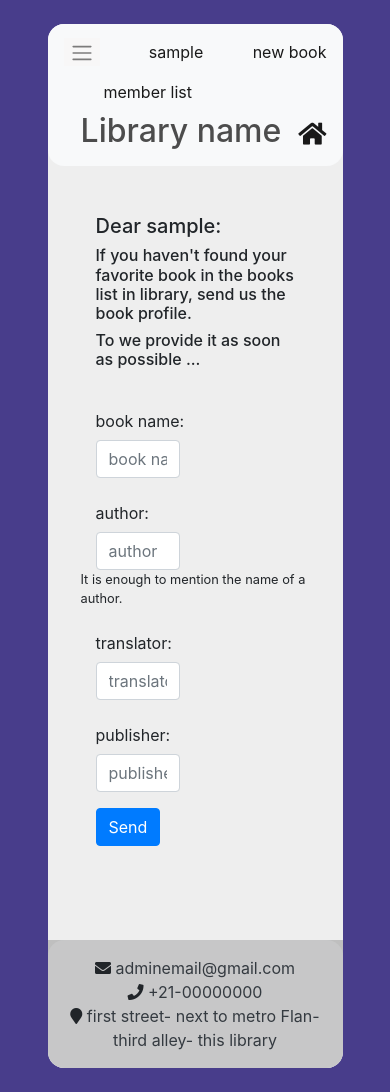
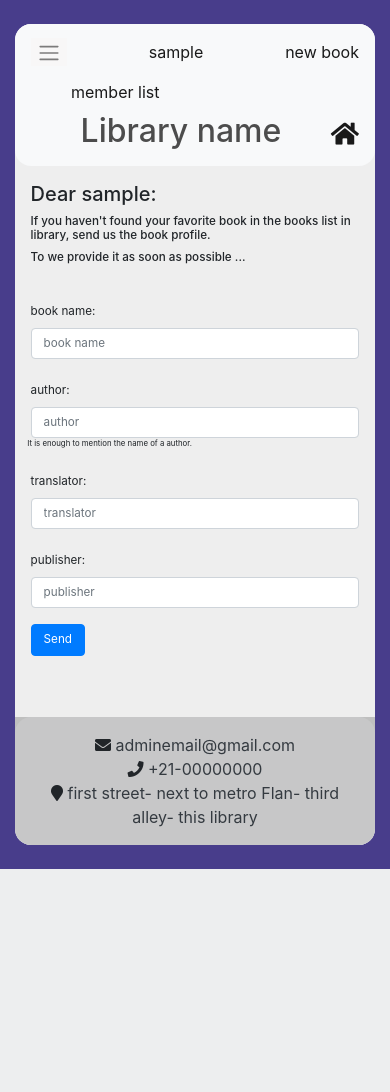
Before and after one commit to fereshtehAhmadi/Library-management, a Django app: page /request_book/ in a window 390 px wide. After the commit the page ends 869 px from the top, so only its background shows below. Run offline with Django 3.2, Linux system fonts and the light colour scheme; the visitor is signed in with stand-in values (Sample User, id 1); some libraries are stand-ins or nearby versions.

Commit message:
books responsive

```diff
--- a/template/books/category_author.html
+++ b/template/books/category_author.html
@@ -121,7 +121,7 @@
                     <div class="item carousel-item active">
                         <div class="row">
                             {% for obj in separation %}
-                            <div class="col-2" style="margin-top: 10px;">
+                            <div class="col-xl-2 col-md-3" style="margin-top: 30px;">
                                 <div class="thumb-wrapper">
                                     <div class="img-box">
                                         <img src="{{ obj.cover.url }}" class="img-fluid" alt="Alternative">
@@ -141,12 +141,12 @@
                             {% endfor %}
                         </div>
                     </div>
-
                 </div>
            </div>
            </div>
         </div>
     </div>
+
     <!-- pagintion  -->
     <div class="text-center" style="margin-top: 20px;">
 
@@ -163,5 +163,6 @@
     </div>
     <!-- footer  -->
     {% include 'tem/footer.html' %}
+</div>
 </body>
 {% endblock %}
--- a/template/books/request_book.html
+++ b/template/books/request_book.html
@@ -47,6 +47,36 @@
     margin-left: 20px;
     border: none;
   }
+
+  @media screen and (min-width: 801px) {
+    .text {
+      font-size:1vw;
+    }
+    #main {
+      padding: 5vw;
+    }
+  }
+  @media screen and (max-width: 800px) {
+    .text {
+      font-size:3vw;
+    }
+    .smalll {
+      font-size: 2vw;
+      margin-left: 3vw;
+    }
+    #label {
+      font-size: 3vw;
+    }
+    #main {
+      padding: 4vw;
+    }
+    #input {
+      font-size: 3vw;
+    }
+    #btn {
+      font-size: 3vw;
+    }
+  }
 </style>
 {% endblock %}
 
@@ -55,7 +85,7 @@
 
 {% include '../tem/message.html' %}
 
-<div class="container py-4 col-10">
+<div class="container py-4 col-md-10 col-sm-12">
   <div class="row d-flex justify-content-center align-items-center">
     <div class="col-12">
       <div class="cardd shadow-2-strong" style="border-radius: 1rem;">
@@ -63,47 +93,47 @@
           {% include 'tem/navbar2.html' %}
 
           <!-- body  -->
-<div class="p-5">
-    <h5>Dear {{ user.username }}:</h5>
-    <h6>If you haven't found your favorite book in the books list in library, send us the book profile.</h6>
-    <h6>To we provide it as soon as possible ...</h6>
+<div id="main">
+    <h5 style="text">Dear {{ user.username }}:</h5>
+    <h6 class="text">If you haven't found your favorite book in the books list in library, send us the book profile.</h6>
+    <h6 class="text">To we provide it as soon as possible ...</h6>
     <br>
 
 <form method="POST" action="{% url 'request_book' %}">
   {% csrf_token %}
 
   <div class="form-group row">
-    <label for="inputEmail3" class="col-sm-2 col-form-label">book name:</label>
-    <div class="col-6">
-        <input type="text" name="name" class="form-control" id="formGroupExampleInput" placeholder="book name" required>
+    <label for="inputEmail3" class="col-lg-2 col-md-3 col-form-label" id="label" >book name:</label>
+    <div class="col-md-6 col-12">
+        <input type="text" name="name" id="input" class="form-control" placeholder="book name" required>
   </div>
   </div>
 
   <div class="form-group row">
-    <label for="inputPassword3" class="col-sm-2 col-form-label">author:</label>
-    <div class="col-6">
-        <input type="text" name="author" class="form-control" id="formGroupExampleInput" placeholder="author">
+    <label for="inputPassword3" class="col-12 col-md-2 col-form-label" id="label">author:</label>
+    <div class="col-md-6 col-12">
+        <input type="text" name="author" id="input" class="form-control" placeholder="author">
     </div>
-    <small>It is enough to mention the name of a author.</small>
+    <small class="smalll">It is enough to mention the name of a author.</small>
   </div>
 
   <div class="form-group row">
-    <label for="inputPassword3" class="col-sm-2 col-form-label">translator:</label>
-    <div class="col-6">
-        <input type="text" name="translator" class="form-control" id="formGroupExampleInput" placeholder="translator">
+    <label for="inputPassword3" class="col-sm-2 col-form-label" id="label">translator:</label>
+    <div class="col-md-6 col-12">
+        <input type="text" name="translator" id="input" class="form-control" placeholder="translator">
     </div>
   </div>
 
   <div class="form-group row">
-    <label for="inputPassword3" class="col-sm-2 col-form-label">publisher:</label>
-    <div class="col-6">
-        <input type="text" name="publisher" class="form-control" id="formGroupExampleInput" placeholder="publisher">
+    <label for="inputPassword3" class="col-sm-2 col-form-label" id="label">publisher:</label>
+    <div class="col-md-6 col-12">
+        <input type="text" name="publisher" id="input" class="form-control" id="formGroupExampleInput" placeholder="publisher">
     </div>
   </div>
 
   <div class="form-group row">
     <div class="col-6">
-      <input type="submit" value="Send" class="btn btn-primary">
+      <input type="submit" value="Send" id="btn" class="btn btn-primary">
       <!-- <a href="{% url 'new_book' %}" class="btn btn-primary">Add book</a> -->
     </div>
   </div>
```
Also changed, not shown: template/accounts/userlist.html (+13 -8 lines), template/books/add/new_forenkey.html (+29 -18 lines), template/books/detail.html (+4 -4 lines), template/books/edit_book.html (+24 -14 lines), template/books/request_list.html (+28 -16 lines), template/books/search.html (+22 -15 lines), template/books/unactive_books.html (+41 -13 lines). Lines whose indentation alone changed are shown as unchanged.
